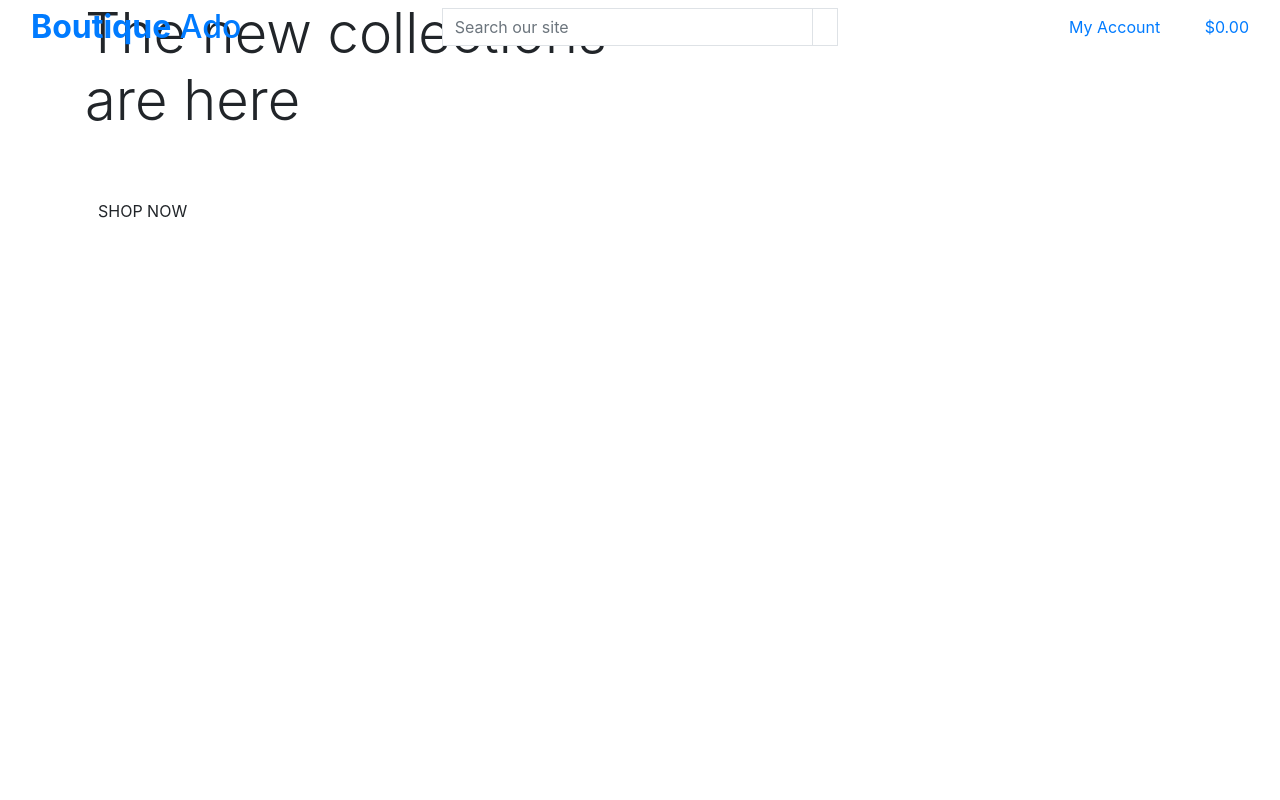
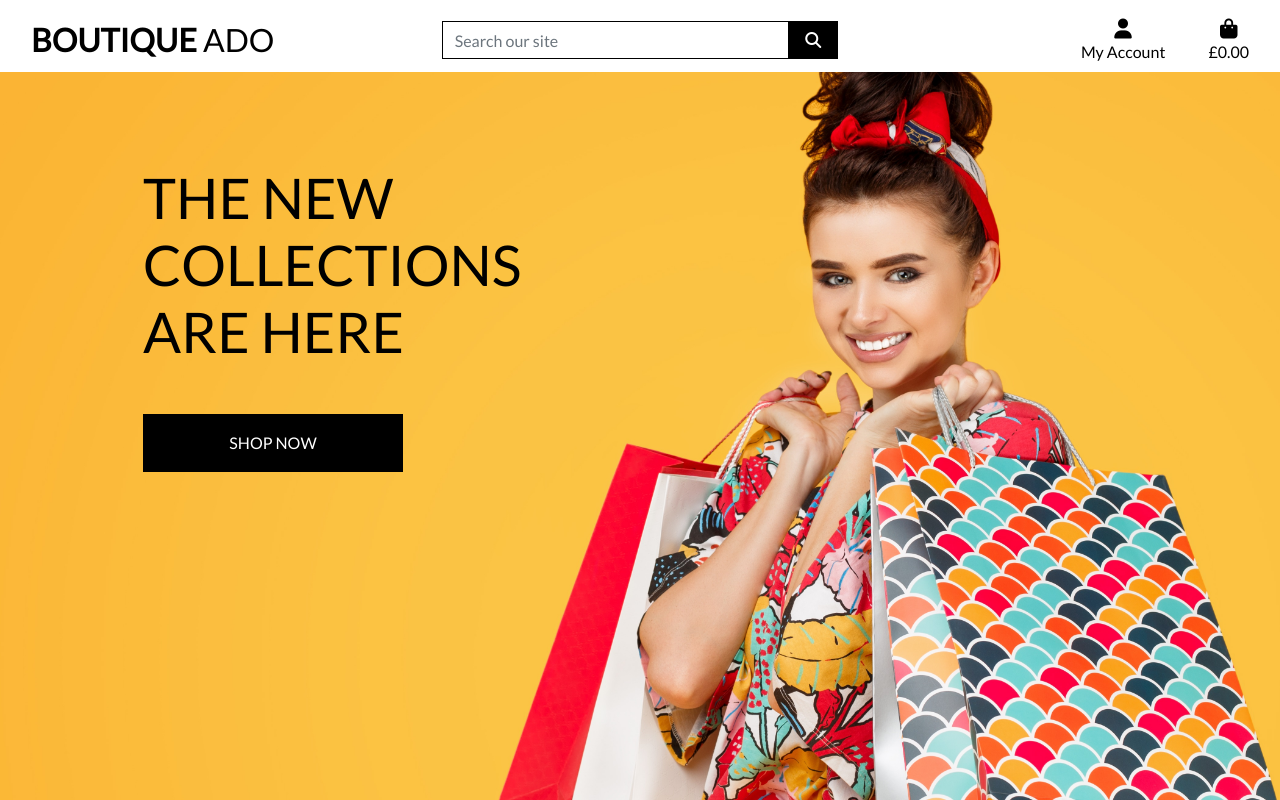
Before and after one commit to daisybutler/boutique-ado-v1, a Django app: page / in a window 1280 px wide. Run offline with Django 3.2, Linux system fonts and the light colour scheme; some libraries are stand-ins or nearby versions.

Commit message:
Completed homepage and header css

```diff
--- a/boutique_ado/settings.py
+++ b/boutique_ado/settings.py
@@ -146,4 +146,10 @@ USE_TZ = True
 # Static files (CSS, JavaScript, Images)
 # https://docs.djangoproject.com/en/3.1/howto/static-files/
 
+# Tells Django where static files are located
 STATIC_URL = '/static/'
+STATICFILES_DIRS = (os.path.join(BASE_DIR, 'static'),)
+
+# Where all uploaded media files will go
+MEDIA_URL = '/media/'
+MEDIA_ROOT = os.path.join(BASE_DIR, 'media')
--- a/boutique_ado/urls.py
+++ b/boutique_ado/urls.py
@@ -15,9 +15,11 @@ Including another URLconf
 """
 from django.contrib import admin
 from django.urls import path, include
+from django.conf import settings
+from django.conf.urls.static import static
 
 urlpatterns = [
     path('admin/', admin.site.urls),
     path('accounts/', include('allauth.urls')),
     path('', include('home.urls')),
-]
+] + static(settings.MEDIA_URL, document_root=settings.MEDIA_ROOT)
--- /dev/null
+++ b/static/css/base.css
@@ -0,0 +1,82 @@
+html {
+    height: 100%;
+}
+
+body {
+    background: url('/media/homepage_background_cropped.jpg') no-repeat center center fixed;
+    background-size: cover;
+    height: calc(100vh - 164px);
+    color: #555;
+    font-family: 'Lato';
+}
+
+/* from Bulma. whenever we use font awesome icons they will always stay perfectly centred
+and have a consistent size unless we manually change it. */
+.icon {
+    align-items: center;
+    display: inline-flex;
+    justify-content: center;
+    height: 1.5rem;
+    width: 1.5rem;
+}
+
+.logo-font {
+    text-transform: uppercase;
+}
+
+.main-logo-link {
+    width: fit-content;
+}
+
+.shop-now-button {
+    background: black;
+    color: white;
+    min-width: 260px;
+}
+
+.btn-black {
+    background: black;
+    color: white;
+}
+
+.shop-now-button:hover,
+.shop-now-button:active,
+.shop-now-button:focus,
+.btn-black:hover,
+.btn-black:active,
+.btn-black:focus {
+    background: #222;
+    color: white;
+}
+
+.text-black {
+    color: #000 !important;
+}
+
+.border-black {
+    border: 1px solid black !important;
+}
+
+/* -------------------------------- Media Queries */
+
+/* Slightly larger container on xl screens */
+@media (min-width: 1200px) {
+  .container {
+    max-width: 80%;
+  }
+}
+
+/* fixed top navbar only on medium and up */
+@media (min-width: 992px) {
+    .fixed-top-desktop-only {
+        position: fixed;
+        top: 0;
+        right: 0;
+        left: 0;
+        z-index: 1030;
+    }
+
+    .header-container {
+        padding-top: 164px;
+    }
+}
--- a/templates/base.html
+++ b/templates/base.html
@@ -17,12 +17,15 @@
     {% block corecss %}
     <link rel="stylesheet" href="https://stackpath.bootstrapcdn.com/bootstrap/4.4.1/css/bootstrap.min.css"
         integrity="sha384-Vkoo8x4CGsO3+Hhxv8T/Q5PaXtkKtu6ug5TOeNV6gBiFeWPGFN9MuhOf23Q9Ifjh" crossorigin="anonymous">
+    <link href="https://fonts.googleapis.com/css2?family=Lato&display=swap" rel="stylesheet">
+    <link rel="stylesheet" href="{% static 'css/base.css' %}">
     {% endblock %}
 
     {% block extra_css %}
     {% endblock %}
 
     {% block corejs %}
+    <script src="https://kit.fontawesome.com/c3db736ef1.js" crossorigin="anonymous"></script>
     <script src="https://code.jquery.com/jquery-3.4.1.slim.min.js"
         integrity="sha384-J6qa4849blE2+poT4WnyKhv5vZF5SrPo0iEjwBvKU7imGFAV0wwj1yYfoRSJoZ+n"
         crossorigin="anonymous"></script>
@@ -42,7 +45,7 @@
 
 <body>
     <header class="container-fluid fixed-top">
-        <div class="row">
+        <div id="top-nav" class="row bg-white pt-lg-2 d-none d-lg-flex">
             <div class="col-12 col-lg-4 my-auto py-1 py-lg-0 text-center text-lg-left">
                 <a href="{% url 'home' %}" class="nav-link main-logo-link">
                     <h2 class="logo-font text-black my-0"><strong>Boutique</strong> Ado</h2>
@@ -90,9 +93,9 @@
                                 <div><i class="fas fa-shopping-bag fa-lg"></i></div>
                                 <p class="my-0">
                                     {% if grand_total %}
-                                        ${{ grand_total|floatformat:2 }}
+                                        £{{ grand_total|floatformat:2 }}
                                     {% else %}
-                                        $0.00
+                                        £0.00
                                     {% endif %}
                                 </p>
                             </div>
```
Also changed, not shown: media/homepage_background_cropped.jpg (added).
